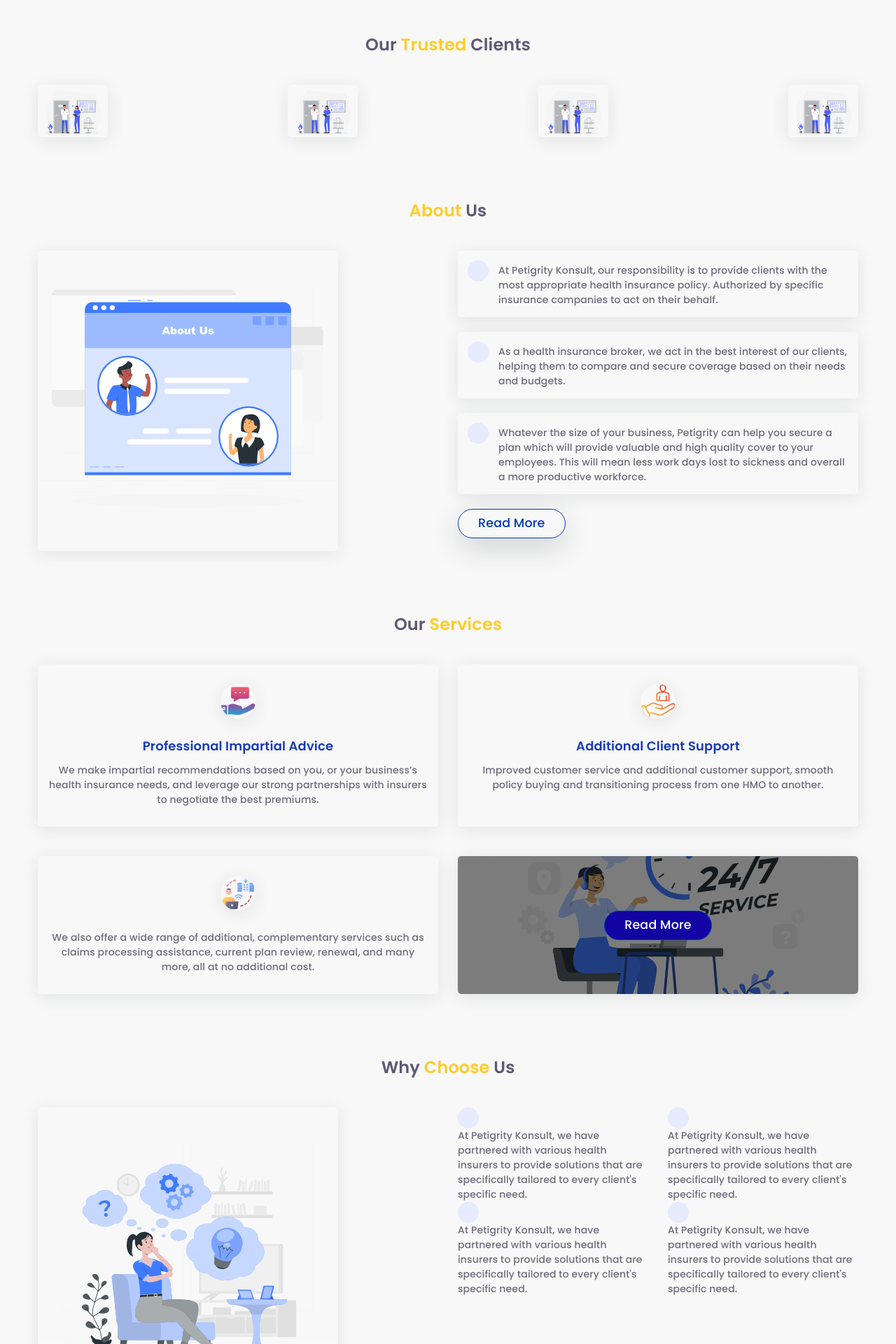
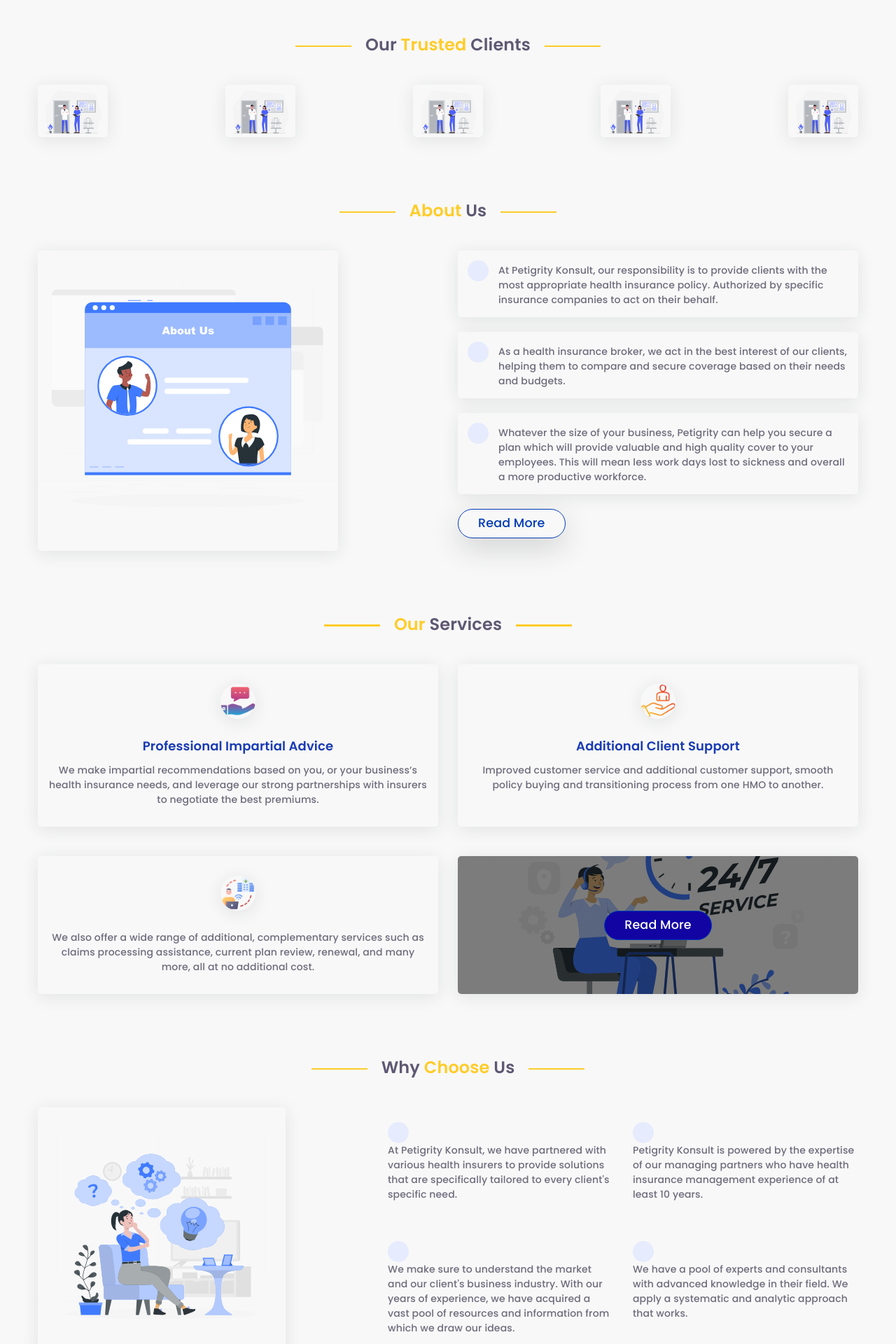
Before and after one commit to Abiodun-Samuel/petigrity-frontend, a Vue app: page / in a window 1280 px wide. Shown: the part 620-2540 px from the top of the page at 70% size. Built offline with nearby package versions, Linux system fonts and the light colour scheme; no server answers; some icons are missing; what secure-ls would draw is missing.

Commit message:
done with the new design

```diff
--- a/src/components/home/AboutSection.vue
+++ b/src/components/home/AboutSection.vue
@@ -1,18 +1,12 @@
 <template>
   <div id="about">
     <div class="container">
-      <div class="row">
-        <div class="col-lg-12">
-          <div class="sub__header text-center">
-            <h2 data-aos="fade-up" class="fw-bolder mb-2">
-              <span>About</span> Us
-            </h2>
-          </div>
-        </div>
-      </div>
+      <SubHeader data-aos="fade-up">
+        <h2 class="fw-bolder mb-2"><span>About</span> Us</h2>
+      </SubHeader>
 
       <div class="row">
-        <div class="col-lg-6 my-2" data-aos="fade-up">
+        <div class="col-lg-6 my-2" data-aos="fade-up" data-aos-delay="50">
           <div class="about__img">
             <img
               src="../../assets/images/about.svg"
@@ -26,7 +20,7 @@
           <div class="about__desc">
             <div
               data-aos="fade-up"
-              data-aos-delay="50"
+              data-aos-delay="100"
               class="d-flex align-items-baseline gap-1 mb-2 p-1 rounded shadow"
             >
               <div>
@@ -46,7 +40,7 @@
             </div>
             <div
               data-aos="fade-up"
-              data-aos-delay="100"
+              data-aos-delay="150"
               class="d-flex align-items-baseline gap-1 mb-2 p-1 rounded shadow"
             >
               <div>
@@ -66,7 +60,7 @@
             </div>
             <div
               data-aos="fade-up"
-              data-aos-delay="150"
+              data-aos-delay="200"
               class="d-flex align-items-baseline gap-1 mb-2 p-1 rounded shadow"
             >
               <div>
@@ -86,7 +80,7 @@
               </div>
             </div>
 
-            <div data-aos="fade-up" data-aos-delay="200" class="mt-2">
+            <div data-aos="fade-up" data-aos-delay="250" class="mt-2">
               <router-link
                 class="btn btn-lg btn-outline-primary rounded-pill shadow-lg"
                 :to="{ name: 'about' }"
@@ -102,19 +96,13 @@
 
 <script setup>
 import { Icon } from "@iconify/vue";
+import SubHeader from "@/components/home/SubHeader.vue";
 </script>
 
 <style lang="css">
 #about {
   position: relative;
   padding-top: 5rem;
-}
-.sub__header h2 {
-  position: relative;
-}
-.sub__header h2 span {
-  position: relative;
-  color: var(--yellow-1);
 }
 .about__img {
   position: relative;
@@ -124,6 +112,11 @@
   border-radius: 50%;
   padding: 1px;
   color: var(--blue-1);
+}
+@media screen and (max-width: 768px) {
+  .about__img img {
+    width: 100% !important;
+  }
 }
 /* .section__btn {
   color: var(--blue-1);
--- a/src/components/home/BrandsSection.vue
+++ b/src/components/home/BrandsSection.vue
@@ -1,15 +1,9 @@
 <template>
   <div class="brands">
     <div class="container">
-      <div class="row">
-        <div class="col-lg-12">
-          <div class="sub__header text-center">
-            <h2 data-aos="fade-up" class="fw-bolder mb-2">
-              Our <span>Trusted</span> Clients
-            </h2>
-          </div>
-        </div>
-      </div>
+      <SubHeader data-aos="fade-up">
+        <h2 class="fw-bolder mb-2">Our <span>Trusted</span> Clients</h2>
+      </SubHeader>
 
       <div class="row">
         <div class="col-lg-12">
@@ -24,7 +18,13 @@
               flex-wrap
             "
           >
-            <div v-for="value in 4" :key="value" class="shadow rounded">
+            <div
+              v-for="(value, index) in 5"
+              :key="value"
+              class="shadow rounded"
+              data-aos="fade-up"
+              :data-aos-delay="index * 50"
+            >
               <img
                 src="../../assets/images/img/doctor.svg"
                 width="100"
@@ -37,19 +37,14 @@
     </div>
   </div>
 </template>
-<script>
-export default {};
+
+<script setup>
+import SubHeader from "@/components/home/SubHeader.vue";
 </script>
+
 <style lang="css">
 .brands {
   position: relative;
   padding-top: 5rem;
 }
-.sub__header h2 {
-  position: relative;
-}
-.sub__header h2 span {
-  position: relative;
-  color: var(--yellow-1);
-}
 </style>
--- a/src/components/home/PatronageSection.vue
+++ b/src/components/home/PatronageSection.vue
@@ -1,19 +1,13 @@
 <template>
   <div class="patronage">
     <div class="container">
-      <div class="row">
-        <div class="col-lg-12">
-          <div class="sub__header text-center">
-            <h2 data-aos="fade-up" class="fw-bolder mb-2">
-              Why <span>Choose</span> Us
-            </h2>
-          </div>
-        </div>
-      </div>
+      <SubHeader data-aos="fade-up">
+        <h2 class="fw-bolder mb-2">Why <span>Choose</span> Us</h2>
+      </SubHeader>
 
       <div class="row">
-        <div class="col-lg-6 my-2">
-          <div data-aos="fade-up" class="patronage_img">
+        <div data-aos="fade-up" data-aos-delay="50" class="col-lg-5 my-2">
+          <div class="patronage_img">
             <img
               src="../../assets/images/img/choose.svg"
               alt="patronage image"
@@ -22,74 +16,62 @@
           </div>
         </div>
 
-        <div class="col-lg-6 my-2">
+        <div class="col-lg-7 my-2">
           <div class="row">
-            <div class="col-6">
+            <div data-aos="fade-up" data-aos-delay="100" class="col-6 my-2">
               <Icon
                 class="about__pointer"
                 icon="codicon:debug-breakpoint-data"
                 height="30"
               />
-              <p class="m-0 p-0">
+              <p class="">
                 At Petigrity Konsult, we have partnered with various health
                 insurers to provide solutions that are specifically tailored to
                 every client's specific need.
               </p>
             </div>
-            <div class="col-6">
+            <div data-aos="fade-up" data-aos-delay="150" class="col-6 my-2">
               <Icon
                 class="about__pointer"
                 icon="codicon:debug-breakpoint-data"
                 height="30"
               />
-              <p class="m-0 p-0">
-                At Petigrity Konsult, we have partnered with various health
-                insurers to provide solutions that are specifically tailored to
-                every client's specific need.
+              <p class="">
+                Petigrity Konsult is powered by the expertise of our managing
+                partners who have health insurance management experience of at
+                least 10 years.
               </p>
             </div>
-            <div class="col-6">
+
+            <div data-aos="fade-up" data-aos-delay="200" class="col-6 my-2">
               <Icon
                 class="about__pointer"
                 icon="codicon:debug-breakpoint-data"
                 height="30"
               />
-              <p class="m-0 p-0">
-                At Petigrity Konsult, we have partnered with various health
-                insurers to provide solutions that are specifically tailored to
-                every client's specific need.
+              <p class="">
+                We make sure to understand the market and our client's business
+                industry. With our years of experience, we have acquired a vast
+                pool of resources and information from which we draw our ideas.
               </p>
             </div>
-            <div class="col-6">
+
+            <div data-aos="fade-up" data-aos-delay="250" class="col-6 my-2">
               <Icon
                 class="about__pointer"
                 icon="codicon:debug-breakpoint-data"
                 height="30"
               />
-              <p class="m-0 p-0">
-                At Petigrity Konsult, we have partnered with various health
-                insurers to provide solutions that are specifically tailored to
-                every client's specific need.
+              <p class="">
+                We have a pool of experts and consultants with advanced
+                knowledge in their field. We apply a systematic and analytic
+                approach that works.
               </p>
             </div>
           </div>
 
           <!-- <div class="patronage__details d-flex flex-wrap gap-1">
-            <div data-aos="fade-up" data-aos-delay="50" class="gap-1 mb-1">
-              <div>
-                <Icon
-                  class="about__pointer"
-                  icon="codicon:debug-breakpoint-data"
-                  height="30"
-                />
-              </div>
-              <div>
-                <p class="m-0 p-0">
-                  At Petigrity Konsult, we have partnered with various health
-                  insurers to provide solutions that are specifically tailored
-                  to every client's specific need.
-                </p>
-              </div>
+
             </div>
             <div data-aos="fade-up" data-aos-delay="100" class="gap-1 mb-1">
               <div>
@@ -100,10 +82,8 @@
                 />
               </div>
               <div>
-                <p class="m-0 p-0">
-                  Petigrity Konsult is powered by the expertise of our managing
-                  partners who have health insurance management experience of at
-                  least 10 years.
+                <p class="">
+
                 </p>
               </div>
             </div>
@@ -116,11 +96,8 @@
                 />
               </div>
               <div>
-                <p class="m-0 p-0">
-                  We make sure to understand the market and our client's
-                  business industry. With our years of experience, we have
-                  acquired a vast pool of resources and information from which
-                  we draw our ideas.
+                <p class="">
+
                 </p>
               </div>
             </div>
@@ -133,10 +110,8 @@
                 />
               </div>
               <div>
-                <p class="m-0 p-0">
-                  We have a pool of experts and consultants with advanced
-                  knowledge in their field. We apply a systematic and analytic
-                  approach that works.
+                <p class="">
+
                 </p>
               </div>
             </div>
@@ -148,6 +123,7 @@
 </template>
 
 <script setup>
+import SubHeader from "@/components/home/SubHeader.vue";
 import { Icon } from "@iconify/vue";
 </script>
 
@@ -156,12 +132,9 @@
   position: relative;
   padding-top: 5rem;
 }
-
-.sub__header h2 {
-  position: relative;
-}
-.sub__header h2 span {
-  position: relative;
-  color: var(--yellow-1);
+@media screen and (max-width: 768px) {
+  .patronage_img img {
+    width: 100% !important;
+  }
 }
 </style>
--- a/src/components/home/ServicesSection.vue
+++ b/src/components/home/ServicesSection.vue
@@ -1,17 +1,16 @@
 <template>
   <section id="services">
     <div class="container">
+      <SubHeader data-aos="fade-up">
+        <h2 class="fw-bolder mb-2"><span>Our</span> Services</h2>
+      </SubHeader>
+
       <div class="row">
-        <div class="col-lg-12">
-          <div class="sub__header text-center">
-            <h2 data-aos="fade-up" class="fw-bolder mb-2">
-              Our <span>Services</span>
-            </h2>
-          </div>
-        </div>
-      </div>
-      <div class="row">
-        <div class="col-lg-6 col-md-6 my-2 d-flex align-items-stretch">
+        <div
+          data-aos-delay="50"
+          data-aos="fade-up"
+          class="col-lg-6 col-md-6 my-2 d-flex align-items-stretch"
+        >
           <div class="service__details text-center p-1 shadow rounded">
             <img
               src="../../assets/images/icons/advice.png"
@@ -29,7 +28,11 @@
             </p>
           </div>
         </div>
-        <div class="col-lg-6 col-md-6 my-2 d-flex align-items-stretch">
+        <div
+          data-aos-delay="100"
+          data-aos="fade-up"
+          class="col-lg-6 col-md-6 my-2 d-flex align-items-stretch"
+        >
           <div class="service__details text-center p-1 shadow rounded">
             <img
               src="../../assets/images/icons/support.png"
@@ -46,7 +49,11 @@
             </p>
           </div>
         </div>
-        <div class="col-lg-6 col-md-6 my-2 d-flex align-items-stretch">
+        <div
+          data-aos-delay="150"
+          data-aos="fade-up"
+          class="col-lg-6 col-md-6 my-2 d-flex align-items-stretch"
+        >
           <div class="service__details text-center p-1 shadow rounded">
             <img
               src="../../assets/images/icons/hospital.png"
@@ -61,33 +68,24 @@
             </p>
           </div>
         </div>
-        <div class="col-lg-6 col-md-6 my-2 d-flex align-items-stretch">
-          <div
-            data-aos="fade-up"
-            data-aos-delay="200"
-            class="service__btn rounded shadow w-100 p-2"
-          >
+        <div
+          data-aos="fade-up"
+          data-aos-delay="200"
+          class="col-lg-6 col-md-6 my-2 d-flex align-items-stretch"
+        >
+          <div class="service__btn rounded shadow w-100 p-2">
             <router-link class="btn btn-lg btn-primary rounded-pill" :to="{}"
               >Read More</router-link
             >
           </div>
         </div>
-        <!-- <div class="col-lg-6 my-2 order-lg-2">
-          <div data-aos="fade-up" class="text-lg-end">
-            <img
-              src="../../assets/images/img/service.svg"
-              alt="service image"
-              class="img-fluid shadow rounded"
-            />
-          </div>
-        </div> -->
       </div>
     </div>
   </section>
 </template>
 
 <script setup>
-import { Icon } from "@iconify/vue";
+import SubHeader from "@/components/home/SubHeader.vue";
 </script>
 
 <style lang="css">
@@ -97,13 +95,6 @@
 }
 .service__box {
   position: relative;
-}
-.sub__header h2 {
-  position: relative;
-}
-.sub__header h2 span {
-  position: relative;
-  color: var(--yellow-1);
 }
 .service__btn {
   background: linear-gradient(rgba(0, 0, 0, 0.5), rgba(0, 0, 0, 0.5)),
--- /dev/null
+++ b/src/components/home/SubHeader.vue
@@ -0,0 +1,44 @@
+<template>
+  <div class="row">
+    <div class="col-lg-12">
+      <div
+        data-aos="fade-up"
+        class="sub__header d-flex justify-content-center align-items-center"
+      >
+        <slot />
+        <!-- <h2 class="fw-bolder mb-2">Our <span>Trusted</span> Clients</h2> -->
+      </div>
+    </div>
+  </div>
+</template>
+
+<style lang="css">
+.sub__header {
+  position: relative;
+}
+.sub__header h2 {
+  position: relative;
+}
+.sub__header h2::before {
+  content: "";
+  position: absolute;
+  background: var(--yellow-1);
+  width: 80px;
+  top: 50%;
+  left: -100px;
+  height: 2.5px;
+}
+.sub__header h2::after {
+  position: absolute;
+  content: "";
+  background: var(--yellow-1);
+  width: 80px;
+  top: 50%;
+  right: -100px;
+  height: 2.5px;
+}
+.sub__header h2 span {
+  position: relative;
+  color: var(--yellow-1);
+}
+</style>
```
